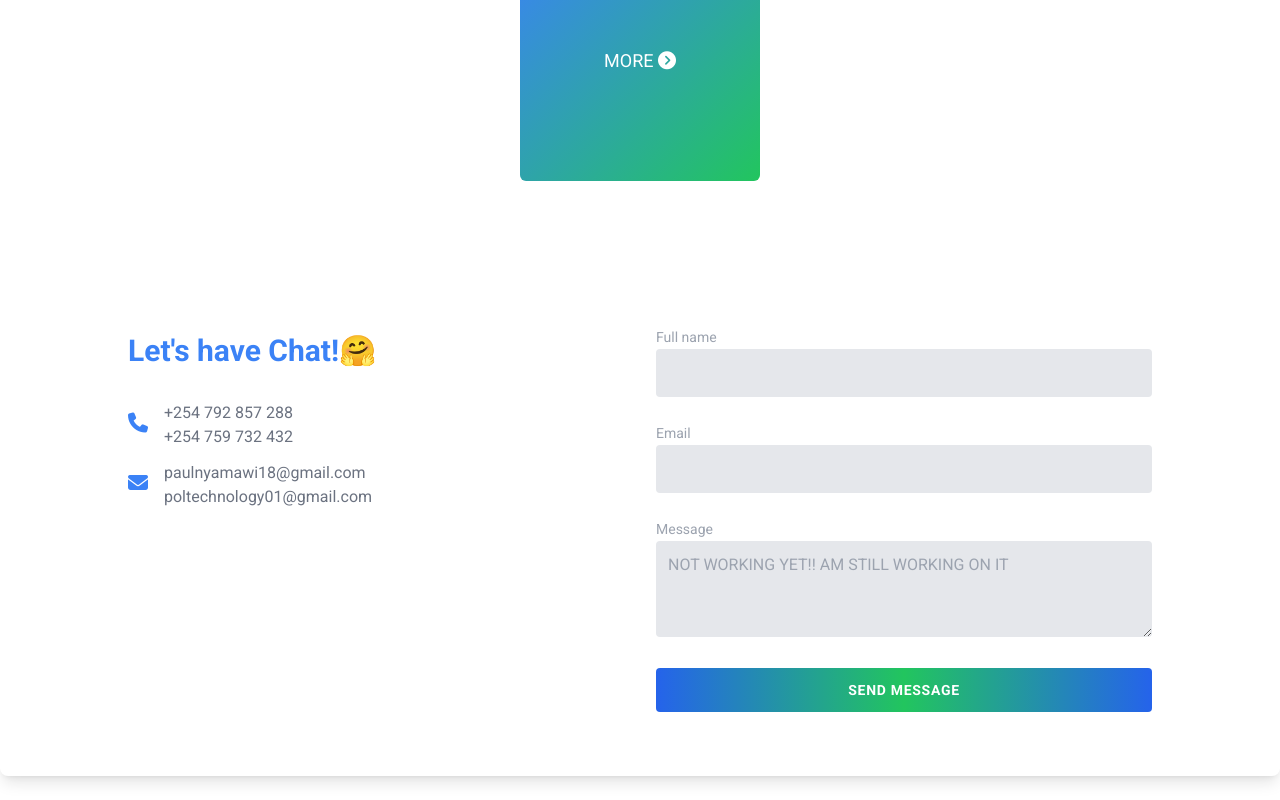
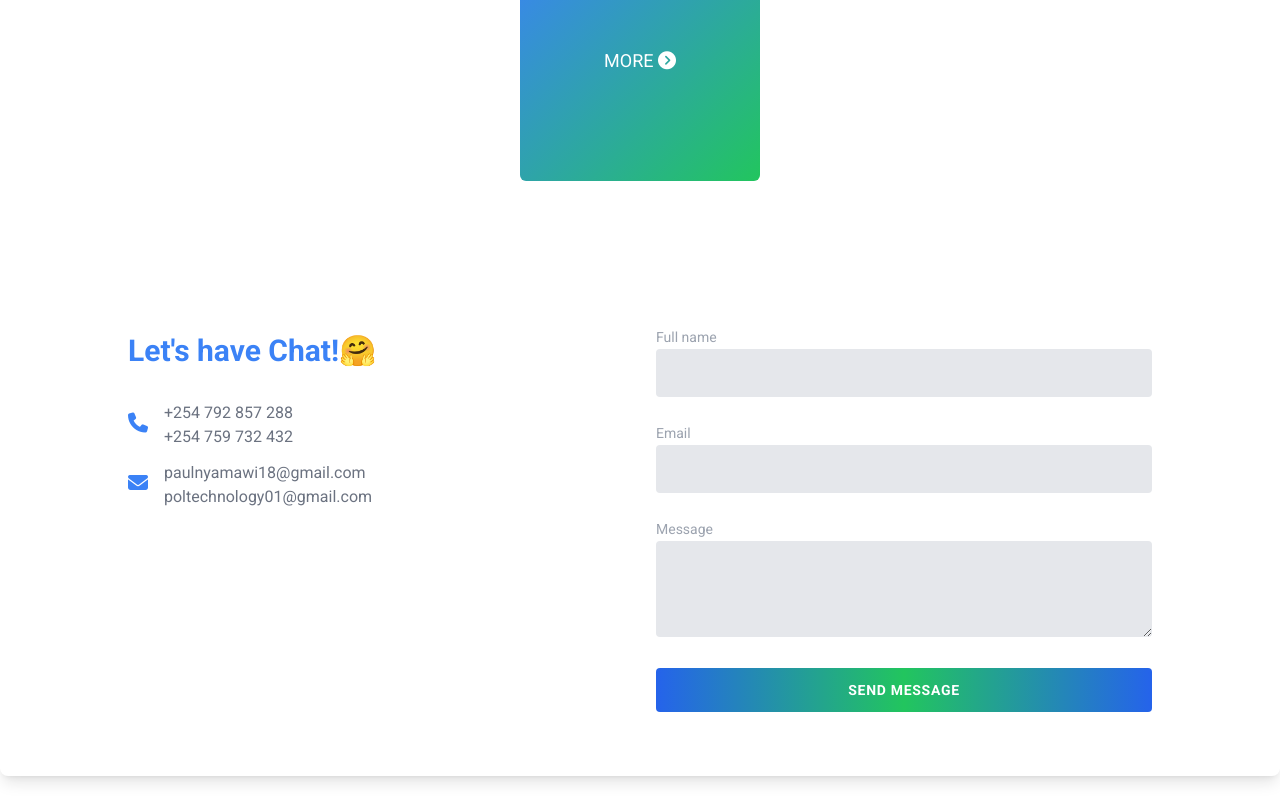
Before and after one commit to Paulhakeem/portfolio, a Vue app: page /portfolio in a window 1280 px wide. Shown: the part 2572-3372 px from the top of the page. Built offline with nearby package versions, Linux system fonts and the light colour scheme; a web font is replaced by a local one.

Commit message:
email is working

```diff
--- a/src/components/Contacts.vue
+++ b/src/components/Contacts.vue
@@ -81,7 +81,6 @@
             v-model="formRef.message"
             name="message"
             rows="3"
-            placeholder="NOT WORKING YET!! AM STILL WORKING ON IT"
             class="w-full p-3 rounded bg-gray-200 outline-none hover:outline-1 hover:outline-blue-500 text-gray-800"
           ></textarea>
           <div
```
